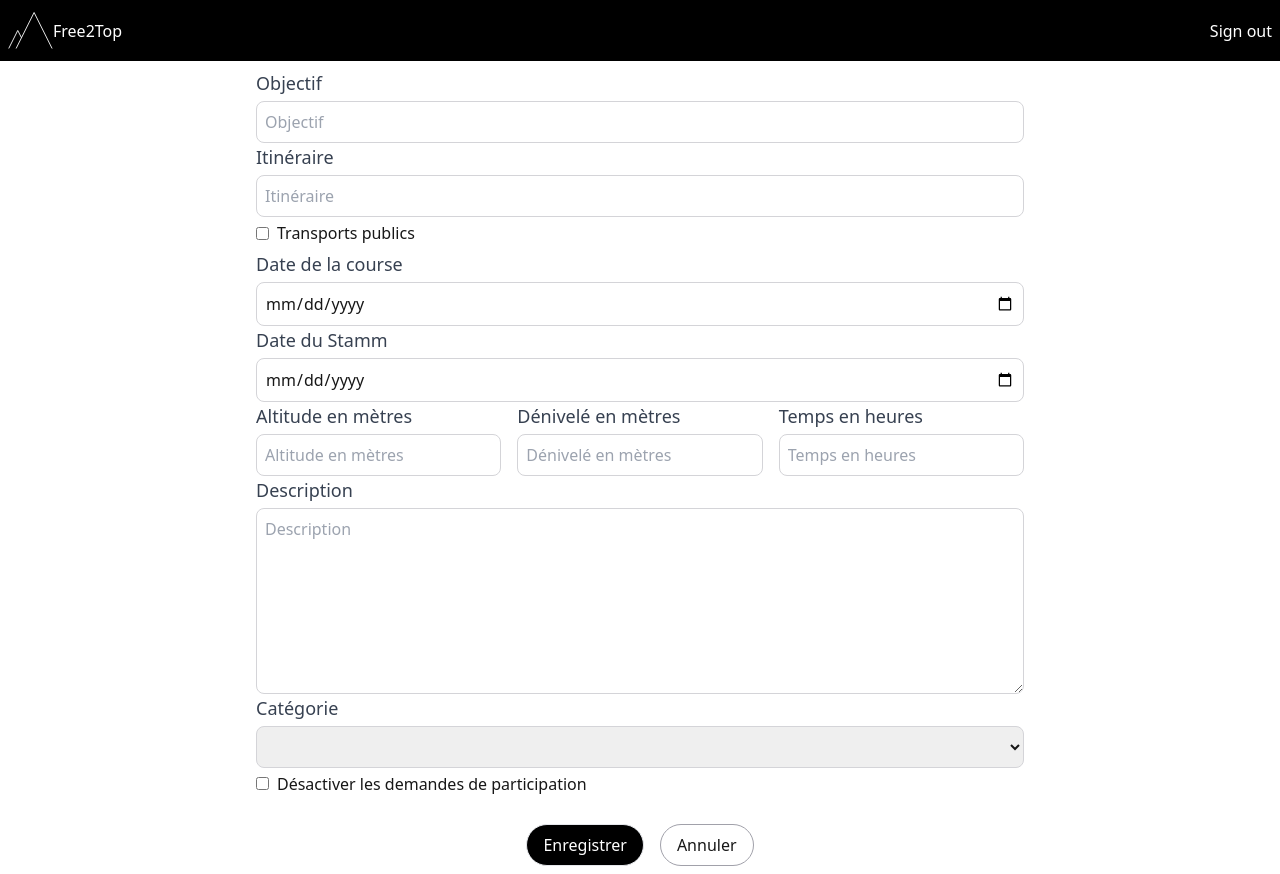
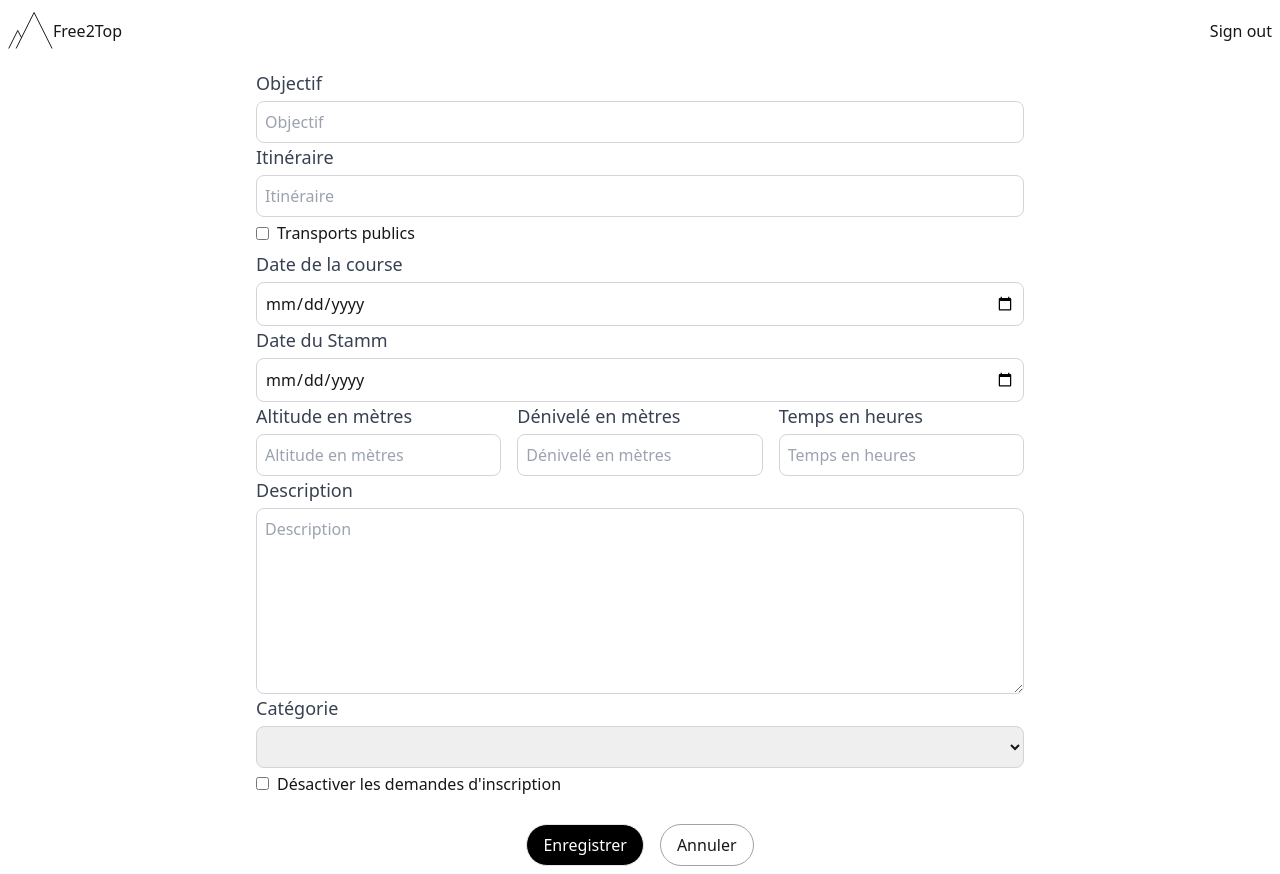
Before and after one commit to niefba/free2top, a Next.js app in the folder client/: page /course in a window 1280 px wide. Built offline with nearby package versions, Linux system fonts and the light colour scheme.

Commit message:
Various adjustments for dark/light mode

```diff
--- a/client/src/app/(member)/course/[id]/page.tsx
+++ b/client/src/app/(member)/course/[id]/page.tsx
@@ -31,7 +31,7 @@ export default async function Course({params} : { params: Promise<{ id: string }
           <div className='m-2 grow max-w-3xl'>
             <h1 className='text-2xl mb-4'>
               {data.target} - {data.itinerary}
-              <small className="pl-4 md:float-right">{ data.category }</small>
+              <span className="pl-4 md:float-right text-stone-400">{ data.category }</span>
             </h1>
 
             <div className='flex flex-wrap'>
@@ -49,7 +49,7 @@ export default async function Course({params} : { params: Promise<{ id: string }
                 <strong className='text-right'>Accessible en transports publics</strong>
                 <span>{ data.publicTransport ? "Oui" : "Non" }</span>
               </div>
-              <div className='flex-auto min-w-96 bg-stone-700 rounded p-2'>
+              <div className='flex-auto min-w-96 bg-stone-100 dark:bg-stone-700 rounded p-2'>
               {
                 data.description.split("\n").map((line: string, key: number) => {
                   return <div key={key}>{line}</div>;
--- a/client/src/app/(member)/dashboard/page.tsx
+++ b/client/src/app/(member)/dashboard/page.tsx
@@ -6,6 +6,7 @@ interface Course {
     target?: string;
     itinerary?: string;
     description?: string;
+    dateBegin: string;
   }
 
 export default async function Dashboard() {
@@ -27,11 +28,22 @@ export default async function Dashboard() {
 }
 
 function CourseRow({course}: {course: Course}) {
+    const options: Intl.DateTimeFormatOptions = {
+      weekday: "short",
+      year: 'numeric',
+      month: 'short',
+      day: 'numeric',
+    };
+
+    const dateBegin = new Date(course.dateBegin).toLocaleDateString('fr-FR', options)
     return (
         <Link href={`/course/${course.id}`} className="flex flex-row bg-stone-100 m-2 p-1
-            rounded-md border-solid border border-zinc-300
-            divide-x text-zinc-600 dark:bg-stone-700 dark:border-zinc-500 dark:text-zinc-300">
-            <div className="basis-1/3 px-1 font-bold">{course.target} - {course.itinerary}</div>
+            rounded-md
+            divide-x text-zinc-500 dark:bg-stone-700 dark:text-zinc-300">
+            <div className="basis-1/3 px-1">
+              <div className="font-bold">{dateBegin}</div>
+              <div>{course.target} - {course.itinerary}</div>
+            </div>
             <div className="basis-2/3 px-1 pl-2 line-clamp-3">
               {
                 course.description?.split("\n").map((line,key) => {
--- a/client/src/app/actions/course.tsx
+++ b/client/src/app/actions/course.tsx
@@ -111,7 +111,6 @@ export async function updateCourse(id: string, state: CourseFormState, formData:
       inactive
     }),
   })
-  console.log(response);
   if (response.ok) {
     redirect('/dashboard')
   } else {
--- a/client/src/app/ui/course-form.tsx
+++ b/client/src/app/ui/course-form.tsx
@@ -51,7 +51,7 @@ export function CourseForm ({id, target, itinerary, description, category, dateB
             </div>
             <Textarea id="description" init={description} label="Description" error={state?.errors?.description}></Textarea>
             <Select id='category' init={category} label="Catégorie" options={categories} error={state?.errors?.category}></Select>
-            <Checkbox id="inactive" checked={inactive} label="Désactiver les demandes de participation"></Checkbox>
+            <Checkbox id="inactive" checked={inactive} label="Désactiver les demandes d'inscription"></Checkbox>
 
             { state?.message && <p className='px-2 pt-4 text-red-400'>{state?.message}</p>}
 
--- a/client/src/app/ui/field-label.tsx
+++ b/client/src/app/ui/field-label.tsx
@@ -33,7 +33,7 @@ export function Input({id, init="", type="text", label, placeholder=label, disab
           />
         </div>
         {helper &&
-          <p className='px-2 text-xs text-gray-400'>{helper}</p>
+          <p className='px-2 text-sm text-gray-400'>{helper}</p>
         }
         {error?.map((value, index) =>
           <p key={index} className='px-2 text-xs text-red-400'>{value}</p>
--- a/client/src/app/ui/header.tsx
+++ b/client/src/app/ui/header.tsx
@@ -5,19 +5,19 @@ import { signout } from "@/app/actions/auth";
 
 export function Header() {
     return (
-        <div className="flex flex-row items-center bg-black p-2">
+        <div className="flex flex-row items-center dark:bg-black p-2">
             <Link href="/" className="flex flex-row items-center">
                 <Image
-                        className="invert justify-center"
+                        className="dark:invert justify-center"
                         src="/free2top.svg"
                         alt="Free2Top logo"
                         width={45}
                         height={45}
                         priority
                         />
-                <span className="text-white">Free2Top</span>
+                <span className="dark:text-white">Free2Top</span>
             </Link>
-            <button onClick={() => signout()} className="absolute right-2 text-white">Sign out</button>
+            <button onClick={() => signout()} className="absolute right-2 dark:text-white">Sign out</button>
         </div>
     )
 }
```
Also changed, not shown: 1 other file (tests, documents, lock files or other folders).
